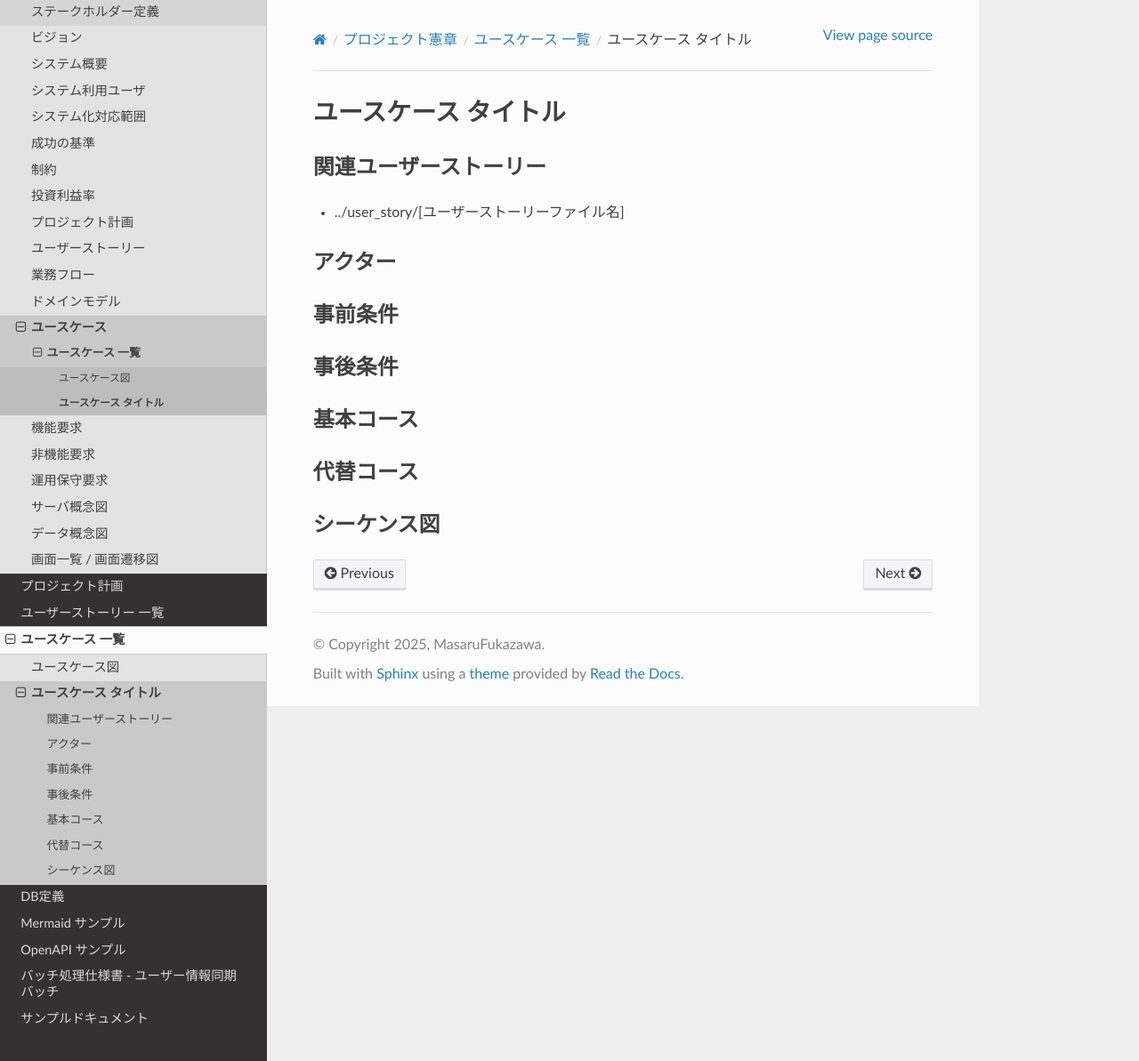
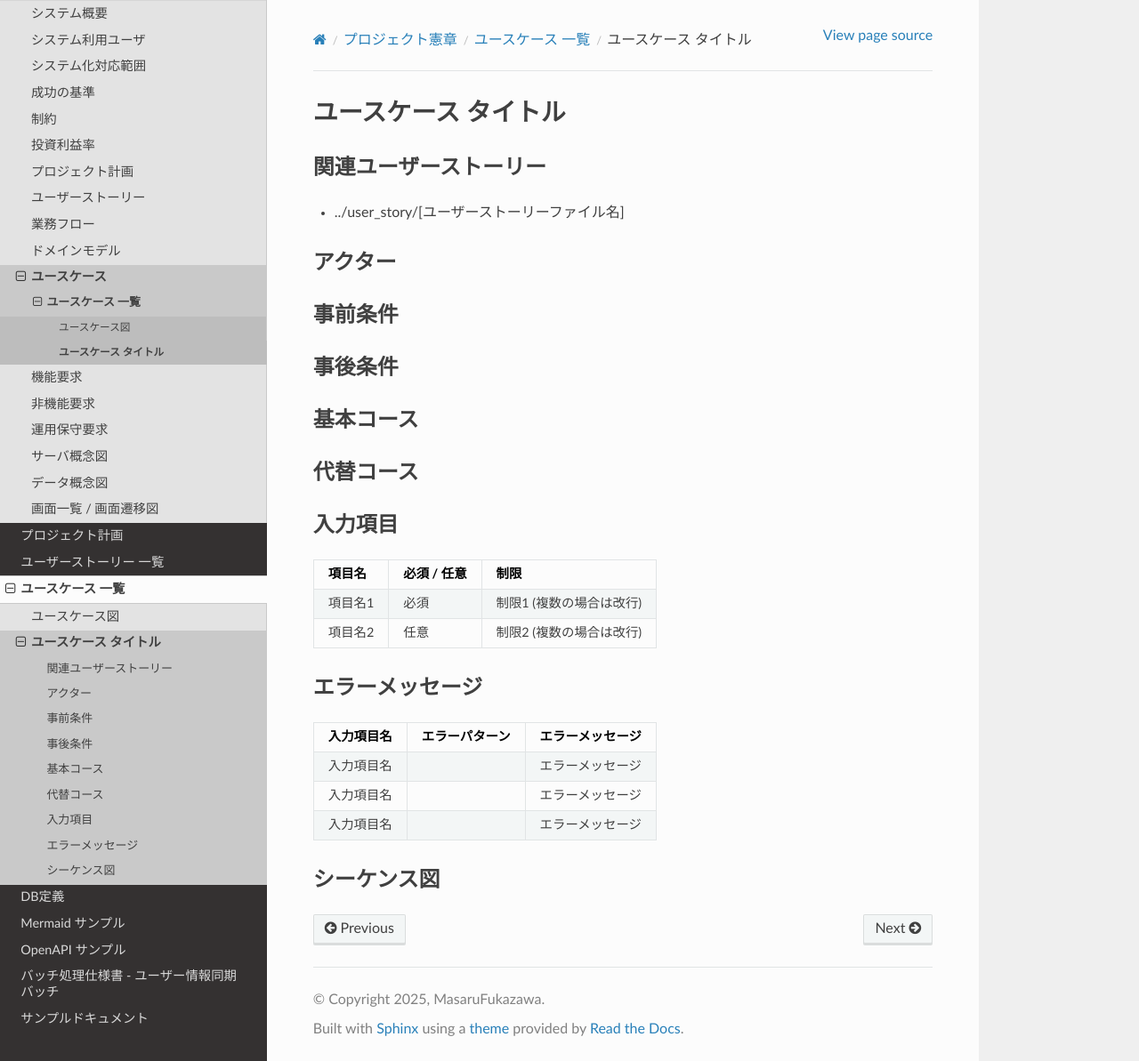
Before and after one commit to MasaruFukazawa/designdocs-sample.fukazawasoftwaredevelopment.com, a Sphinx documentation site: the page built from source/usecase/template.rst, in a window 1280 px wide and 1193 px high. Shown: the whole window at 89% size. Built offline with Sphinx 7.4.7 and the Read the Docs theme 3.1.0, drawn with Linux system fonts in a browser that asks for light colours; pages that are not in the unit, such as notebooks, are missing from menus.

Commit message:
ユースケーステンプレートに入力項目とエラーメッセージセクションを追加
- 入力項目テーブル（項目名、必須/任意、制限）を追加
- エラーメッセージテーブル（入力項目名、エラーパターン、メッセージ）を追加
- より実用的なユースケース記述のためのテンプレート改善

```diff
--- a/source/usecase/template.rst
+++ b/source/usecase/template.rst
@@ -31,5 +31,42 @@
 --------------------------------------------
 
 
+入力項目
+--------------------------------------------
+
+.. list-table::
+   :header-rows: 1
+
+   * - 項目名
+     - 必須 / 任意
+     - 制限
+   * - 項目名1
+     - 必須
+     - 制限1 (複数の場合は改行)
+   * - 項目名2
+     - 任意
+     - 制限2 (複数の場合は改行)
+
+
+エラーメッセージ
+--------------------------------------------
+
+.. list-table::
+   :header-rows: 1
+
+   * - 入力項目名
+     - エラーパターン
+     - エラーメッセージ
+   * - 入力項目名
+     -
+     - エラーメッセージ
+   * - 入力項目名
+     -
+     - エラーメッセージ
+   * - 入力項目名
+     -
+     - エラーメッセージ
+
+
 シーケンス図
 --------------------------------------------
```
